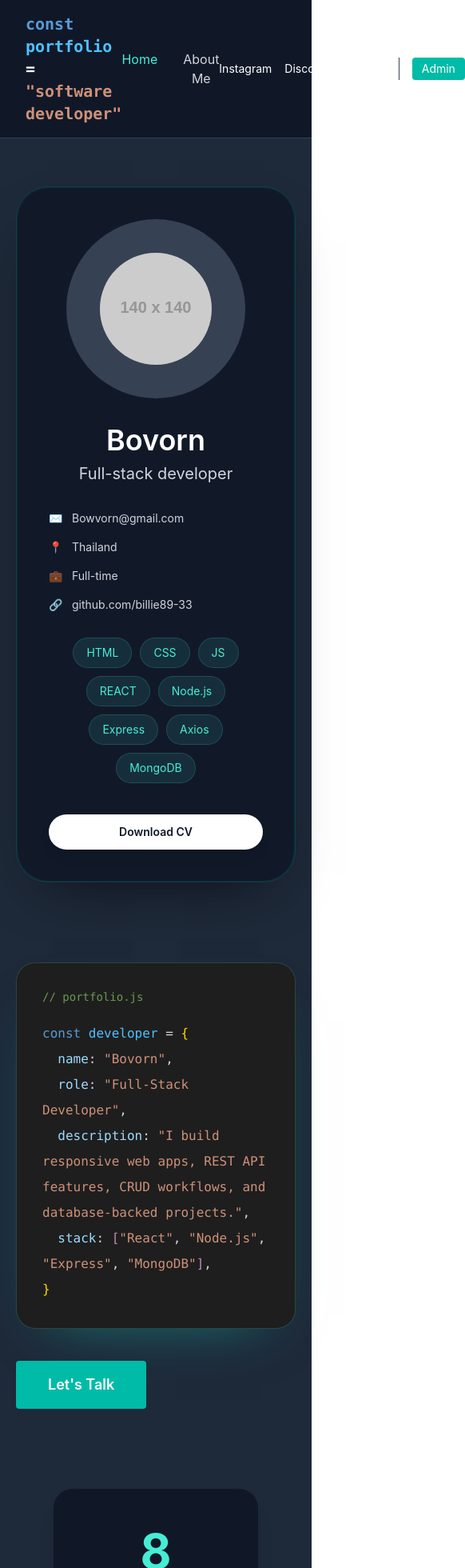
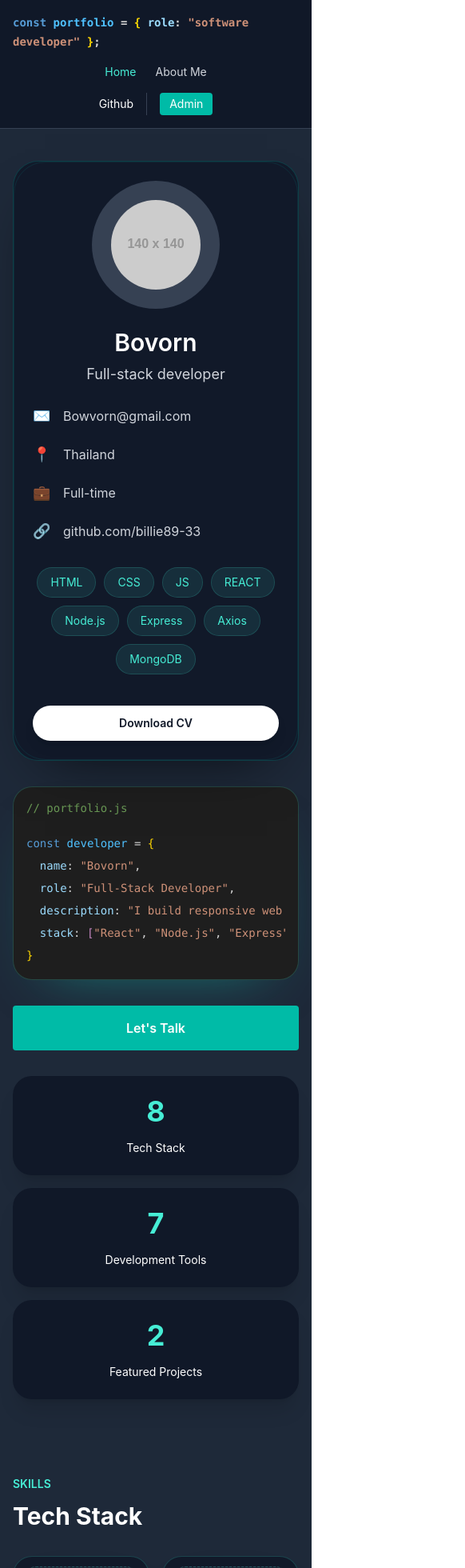
Before and after one commit to billie89-33/Portfolio, a React (Vite) app: page / in a window 390 px wide. Shown: the top 1960 px of the page at 80% size, 582 px wide, since content can reach past the window. Built offline with nearby package versions, Linux system fonts and the light colour scheme.

Commit message:
fix ui for md all

```diff
--- a/src/components/Navbar.jsx
+++ b/src/components/Navbar.jsx
@@ -6,28 +6,32 @@ export default function Navbar() {
   const auth = useAuth()
 
   return (
-    <header className="w-full bg-gray-900 text-white border-b border-gray-700">
-      <div className="flex items-center justify-between px-8 py-4">
-        <div className="flex items-center gap-4">
-          <NavLink to="/" className="font-mono text-xl font-semibold">
+    <header className="w-full border-b border-gray-700 bg-gray-900 text-white">
+      <div className="mx-auto flex w-full max-w-[1400px] flex-col gap-4 px-4 py-4 sm:px-6 lg:flex-row lg:items-center lg:justify-between lg:px-8">
+        <div className="min-w-0">
+          <NavLink to="/" className="block break-words font-mono text-sm font-semibold leading-6 sm:text-base xl:text-xl">
             <span className="text-[#569cd6]">const</span>{' '}
             <span className="text-[#4fc1ff]">portfolio</span>{' '}
-            <span className="text-white">=</span>{' '}
+            <span className="text-[#d4d4d4]">=</span>{' '}
+            <span className="text-[#ffd700]">&#123;</span>{' '}
+            <span className="text-[#9cdcfe]">role</span>
+            <span className="text-[#d4d4d4]">:</span>{' '}
             <span className="text-[#ce9178]">&quot;software developer&quot;</span>
+            <span className="text-[#d4d4d4]"> </span>
+            <span className="text-[#ffd700]">&#125;</span>
+            <span className="text-[#d4d4d4]">;</span>
           </NavLink>
         </div>
 
-        <nav className="flex-1 text-center flex gap-8 justify-center">
+        <nav className="flex justify-center gap-6 text-sm sm:gap-8 sm:text-base lg:flex-1">
           <NavLink to="/" className={({isActive}) => `${isActive ? 'text-teal-300' : 'text-gray-300'} hover:text-teal-300`} end>Home</NavLink>
           <NavLink to="/about-me" className={({isActive}) => `${isActive ? 'text-teal-300' : 'text-gray-300'} hover:text-teal-300`}>About Me</NavLink>
         </nav>
 
-        <div className="flex items-center gap-4">
-          <a href="https://instagram.com" target="_blank" rel="noreferrer" className="text-sm hover:text-teal-300">Instagram</a>
-          <a href="https://discord.com" target="_blank" rel="noreferrer" className="text-sm hover:text-teal-300">Discord</a>
-          <a href="https://github.com" target="_blank" rel="noreferrer" className="text-sm hover:text-teal-300">Github</a>
+        <div className="flex flex-wrap items-center justify-center gap-4 lg:justify-end">
+          <a href="https://github.com/billie89-33" target="_blank" rel="noreferrer" className="text-sm hover:text-teal-300">Github</a>
 
-          <div className="flex items-center gap-2 ml-4 pl-4 border-l border-gray-700">
+          <div className="flex items-center gap-2 border-l border-gray-700 pl-4">
             {auth?.isAdmin ? (
               <NavLink to="/admin" className="px-3 py-1 bg-gray-800 rounded text-sm hover:bg-gray-700">Admin</NavLink>
             ) : null}
--- a/src/components/features/Home/DevelopmentTools.jsx
+++ b/src/components/features/Home/DevelopmentTools.jsx
@@ -18,27 +18,27 @@ const toolSections = [
 
 export default function DevelopmentTools() {
   return (
-    <section id="development-tools" className="scroll-mt-20 bg-gray-800 px-5 py-20 text-white">
+    <section id="development-tools" className="scroll-mt-20 bg-gray-800 px-4 py-14 text-white sm:px-5 sm:py-20">
       <div className="mx-auto w-full max-w-[1200px]">
-        <div className="mb-10">
+        <div className="mb-8 sm:mb-10">
           <p className="text-sm font-semibold uppercase text-teal-300">Workflow</p>
-          <h2 className="mt-3 text-4xl font-bold">Development Tools</h2>
+          <h2 className="mt-3 text-3xl font-bold sm:text-4xl">Development Tools</h2>
         </div>
 
-        <div className="grid gap-8 lg:grid-cols-2">
+        <div className="grid gap-5 sm:gap-8 lg:grid-cols-2">
           {toolSections.map((section) => (
             <div
               key={section.title}
-              className="min-h-72 rounded-3xl border border-teal-300/20 bg-gray-900/90 p-8 shadow-[0_30px_70px_-45px_rgba(20,184,166,0.65)] transition hover:-translate-y-1 hover:border-teal-300/50"
+              className="rounded-3xl border border-teal-300/20 bg-gray-900/90 p-5 shadow-[0_30px_70px_-45px_rgba(20,184,166,0.65)] transition hover:-translate-y-1 hover:border-teal-300/50 sm:min-h-72 sm:p-8"
             >
               <p className="text-base font-semibold uppercase text-teal-300">{section.title}</p>
-              <p className="mt-5 min-h-24 text-base leading-7 text-gray-300">{section.description}</p>
+              <p className="mt-4 text-sm leading-6 text-gray-300 sm:mt-5 sm:min-h-24 sm:text-base sm:leading-7">{section.description}</p>
 
-              <div className="mt-8 flex flex-wrap gap-4">
+              <div className="mt-6 flex flex-wrap gap-3 sm:mt-8 sm:gap-4">
                 {section.tools.map((tool) => (
                   <span
                     key={tool}
-                    className="rounded-full bg-teal-300/10 px-5 py-3 text-sm font-semibold text-teal-300 ring-1 ring-teal-300/25"
+                    className="rounded-full bg-teal-300/10 px-4 py-2 text-sm font-semibold text-teal-300 ring-1 ring-teal-300/25 sm:px-5 sm:py-3"
                   >
                     {tool}
                   </span>
--- a/src/components/features/Home/FeaturedProject.jsx
+++ b/src/components/features/Home/FeaturedProject.jsx
@@ -30,30 +30,30 @@ const projects = [
 
 export default function FeaturedProject() {
   return (
-    <section id="featured-project" className="scroll-mt-20 bg-gray-800 px-5 py-20 text-white">
+    <section id="featured-project" className="scroll-mt-20 bg-gray-800 px-4 py-14 text-white sm:px-5 sm:py-20">
       <div className="mx-auto w-full max-w-[1200px]">
-        <div className="mb-10">
+        <div className="mb-8 sm:mb-10">
           <p className="text-sm font-semibold uppercase text-teal-300">Portfolio Work</p>
-          <h2 className="mt-3 text-4xl font-bold">Featured Projects</h2>
+          <h2 className="mt-3 text-3xl font-bold sm:text-4xl">Featured Projects</h2>
         </div>
 
-        <div className="grid gap-8 lg:grid-cols-2">
+        <div className="grid gap-5 sm:gap-8 lg:grid-cols-2">
           {projects.map((project) => (
             <div
               key={project.name}
-              className="rounded-3xl border border-teal-300/20 bg-gray-900/90 p-8 shadow-[0_30px_70px_-45px_rgba(20,184,166,0.65)] transition hover:-translate-y-1 hover:border-teal-300/50"
+              className="rounded-3xl border border-teal-300/20 bg-gray-900/90 p-5 shadow-[0_30px_70px_-45px_rgba(20,184,166,0.65)] transition hover:-translate-y-1 hover:border-teal-300/50 sm:p-8"
             >
               <p className="text-base font-semibold uppercase text-teal-300">{project.type}</p>
-              <h3 className="mt-4 text-3xl font-bold text-white">{project.name}</h3>
-              <p className="mt-5 min-h-28 text-base leading-7 text-gray-300">{project.description}</p>
+              <h3 className="mt-4 break-words text-2xl font-bold text-white sm:text-3xl">{project.name}</h3>
+              <p className="mt-5 text-sm leading-6 text-gray-300 sm:min-h-28 sm:text-base sm:leading-7">{project.description}</p>
 
-              <div className="mt-8 flex flex-wrap gap-3">
+              <div className="mt-6 flex flex-col gap-3 sm:mt-8 sm:flex-row sm:flex-wrap">
                 {project.liveDemo ? (
                   <a
                     href={project.liveDemo}
                     target="_blank"
                     rel="noopener noreferrer"
-                    className="inline-flex rounded-full bg-teal-500 px-6 py-3 text-sm font-semibold text-white transition hover:bg-teal-600 focus:outline-none focus:ring-2 focus:ring-teal-300"
+                    className="inline-flex justify-center rounded-full bg-teal-500 px-6 py-3 text-sm font-semibold text-white transition hover:bg-teal-600 focus:outline-none focus:ring-2 focus:ring-teal-300"
                   >
                     Live Demo
                   </a>
@@ -62,13 +62,13 @@ export default function FeaturedProject() {
                   href={project.repository}
                   target="_blank"
                   rel="noopener noreferrer"
-                  className="inline-flex rounded-full bg-white px-6 py-3 text-sm font-semibold text-gray-900 transition hover:bg-gray-100 focus:outline-none focus:ring-2 focus:ring-teal-300"
+                  className="inline-flex justify-center rounded-full bg-white px-6 py-3 text-sm font-semibold text-gray-900 transition hover:bg-gray-100 focus:outline-none focus:ring-2 focus:ring-teal-300"
                 >
                   View on GitHub
                 </a>
               </div>
 
-              <div className="mt-8 rounded-2xl border border-teal-300/20 bg-gray-800/70 p-6">
+              <div className="mt-6 rounded-2xl border border-teal-300/20 bg-gray-800/70 p-4 sm:mt-8 sm:p-6">
                 <p className="text-sm font-semibold uppercase text-teal-300">Project Notes</p>
                 <div className="mt-5 space-y-4">
                   {project.details.map((detail) => (
--- a/src/components/features/Home/HeroBanner.jsx
+++ b/src/components/features/Home/HeroBanner.jsx
@@ -2,31 +2,31 @@ import React from 'react'
 
 export default function HeroBanner() {
   return (
-    <section className="bg-gray-800 flex items-center justify-center w-screen">
-      <div className="text-white flex items-center justify-center gap-25 w-full max-w-[1400px] px-5 py-15 mx-auto flex-wrap">
-        <div className="relative flex flex-col items-center w-[360px] rounded-[2.5rem] border border-teal-400/20 bg-gray-900/90 p-10 shadow-[0_30px_70px_-40px_rgba(0,0,0,0.8)]">
+    <section className="flex w-full items-center justify-center overflow-x-hidden bg-gray-800">
+      <div className="mx-auto flex w-full max-w-[1400px] flex-col items-center justify-center gap-8 px-4 py-10 text-white sm:px-5 sm:py-14 lg:gap-12 xl:flex-row xl:gap-20">
+        <div className="relative flex w-full max-w-[400px] flex-col items-center rounded-[2rem] border border-teal-400/20 bg-gray-900/90 p-6 shadow-[0_30px_70px_-40px_rgba(0,0,0,0.8)] sm:p-10">
           <div className="pointer-events-none absolute inset-0 rounded-[2.5rem] border border-teal-400/10" />
-          <div className="relative rounded-full bg-gray-700 w-56 h-56 flex items-center justify-center mb-8">
-            <img src="https://via.placeholder.com/140" alt="avatar" className="rounded-full" />
+          <div className="relative mb-6 flex h-40 w-40 items-center justify-center rounded-full bg-gray-700 sm:mb-8 sm:h-56 sm:w-56">
+            <img src="https://via.placeholder.com/140" alt="avatar" className="h-28 w-28 rounded-full object-cover sm:h-auto sm:w-auto" />
           </div>
-          <h3 className="relative text-4xl font-semibold">Bovorn</h3>
-          <p className="relative text-xl text-gray-300 mt-2 mb-8">Full-stack developer</p>
+          <h3 className="relative text-3xl font-semibold sm:text-4xl">Bovorn</h3>
+          <p className="relative mb-6 mt-2 text-lg text-gray-300 sm:mb-8 sm:text-xl">Full-stack developer</p>
 
-          <div className="relative w-full space-y-4 text-left">
-            <div className="flex items-center gap-3 text-sm text-gray-300">
-              <span className="text-teal-300">✉</span>
+          <div className="relative w-full space-y-5 text-left">
+            <div className="flex items-center gap-4 text-base text-gray-300 sm:text-sm">
+              <span className="text-lg text-teal-300 sm:text-base">✉</span>
               <span>Bowvorn@gmail.com</span>
             </div>
-            <div className="flex items-center gap-3 text-sm text-gray-300">
-              <span className="text-teal-300">📍</span>
+            <div className="flex items-center gap-4 text-base text-gray-300 sm:text-sm">
+              <span className="text-lg text-teal-300 sm:text-base">📍</span>
               <span>Thailand</span>
             </div>
-            <div className="flex items-center gap-3 text-sm text-gray-300">
-              <span className="text-teal-300">💼</span>
+            <div className="flex items-center gap-4 text-base text-gray-300 sm:text-sm">
+              <span className="text-lg text-teal-300 sm:text-base">💼</span>
               <span>Full-time </span>
             </div>
-            <div className="flex items-center gap-3 text-sm text-gray-300">
-              <span className="text-teal-300">🔗</span>
+            <div className="flex items-center gap-4 text-base text-gray-300 sm:text-sm">
+              <span className="text-lg text-teal-300 sm:text-base">🔗</span>
               <a
                 href="https://github.com/billie89-33"
                 target="_blank"
@@ -51,10 +51,10 @@ export default function HeroBanner() {
           </button>
         </div>
 
-        <div className="flex-1 text-white min-w-min">
-          <div className="max-w-3xl rounded-3xl border border-teal-300/20 bg-[#1e1e1e] p-8 font-mono shadow-[0_30px_70px_-45px_rgba(20,184,166,0.65)]">
+        <div className="w-full min-w-0 flex-1 text-white">
+          <div className="w-full max-w-3xl rounded-3xl border border-teal-300/20 bg-[#1e1e1e] p-4 font-mono shadow-[0_30px_70px_-45px_rgba(20,184,166,0.65)] sm:p-6 lg:max-w-4xl lg:p-10">
             <p className="text-sm text-[#6a9955]">// portfolio.js</p>
-            <pre className="mt-5 overflow-x-auto whitespace-pre-wrap text-base leading-8 text-[#d4d4d4] md:text-lg">
+            <pre className="mt-5 overflow-x-auto whitespace-pre text-sm leading-7 text-[#d4d4d4] sm:text-base md:text-lg lg:overflow-visible lg:whitespace-pre-wrap lg:text-lg lg:leading-9">
               <code>
                 <span className="text-[#569cd6]">const</span>
                 <span> </span>
@@ -103,33 +103,33 @@ export default function HeroBanner() {
             href="https://mail.google.com/mail/?view=cm&fs=1&to=bowvorn@gmail.com"
             target="_blank"
             rel="noopener noreferrer"
-            className="mt-10 inline-flex px-10 py-4 bg-teal-500 text-white rounded font-semibold text-lg hover:bg-teal-600 transition"
+            className="mt-8 inline-flex w-full justify-center rounded bg-teal-500 px-8 py-4 text-base font-semibold text-white transition hover:bg-teal-600 sm:w-auto sm:text-lg"
           >
             Let&apos;s Talk
           </a>
         </div>
 
-        <aside className="flex flex-col gap-10 w-64">
+        <aside className="grid w-full max-w-3xl grid-cols-1 gap-4 sm:grid-cols-3 xl:w-64 xl:grid-cols-1 xl:gap-10">
           <a
             href="#tech-stack"
-            className="bg-gray-900 text-teal-300 rounded-3xl p-12 shadow-xl text-center transition hover:-translate-y-1 hover:bg-gray-950 focus:outline-none focus:ring-2 focus:ring-teal-300"
+            className="rounded-3xl bg-gray-900 p-6 text-center text-teal-300 shadow-xl transition hover:-translate-y-1 hover:bg-gray-950 focus:outline-none focus:ring-2 focus:ring-teal-300 sm:p-8 xl:p-12"
           >
-            <div className="text-6xl font-bold">8</div>
-            <div className="text-base text-white mt-6">Tech Stack</div>
+            <div className="text-4xl font-bold sm:text-5xl xl:text-6xl">8</div>
+            <div className="mt-4 text-sm text-white sm:text-base xl:mt-6">Tech Stack</div>
           </a>
           <a
             href="#development-tools"
-            className="bg-gray-900 text-teal-300 rounded-3xl p-12 shadow-xl text-center transition hover:-translate-y-1 hover:bg-gray-950 focus:outline-none focus:ring-2 focus:ring-teal-300"
+            className="rounded-3xl bg-gray-900 p-6 text-center text-teal-300 shadow-xl transition hover:-translate-y-1 hover:bg-gray-950 focus:outline-none focus:ring-2 focus:ring-teal-300 sm:p-8 xl:p-12"
           >
-            <div className="text-6xl font-bold">7</div>
-            <div className="text-base text-white mt-6">Development Tools</div>
+            <div className="text-4xl font-bold sm:text-5xl xl:text-6xl">7</div>
+            <div className="mt-4 text-sm text-white sm:text-base xl:mt-6">Development Tools</div>
           </a>
           <a
             href="#featured-project"
-            className="bg-gray-900 text-teal-300 rounded-3xl p-12 shadow-xl text-center transition hover:-translate-y-1 hover:bg-gray-950 focus:outline-none focus:ring-2 focus:ring-teal-300"
+            className="rounded-3xl bg-gray-900 p-6 text-center text-teal-300 shadow-xl transition hover:-translate-y-1 hover:bg-gray-950 focus:outline-none focus:ring-2 focus:ring-teal-300 sm:p-8 xl:p-12"
           >
-            <div className="text-6xl font-bold">2</div>
-            <div className="text-base text-white mt-6">Featured Projects</div>
+            <div className="text-4xl font-bold sm:text-5xl xl:text-6xl">2</div>
+            <div className="mt-4 text-sm text-white sm:text-base xl:mt-6">Featured Projects</div>
           </a>
         </aside>
       </div>
--- a/src/components/features/Home/ProgrammingLanguage.jsx
+++ b/src/components/features/Home/ProgrammingLanguage.jsx
@@ -11,24 +11,24 @@ const techStack = [
 
 export default function ProgrammingLanguage() {
   return (
-    <section id="tech-stack" className="scroll-mt-20 bg-gray-800 px-5 py-20 text-white">
+    <section id="tech-stack" className="scroll-mt-20 bg-gray-800 px-4 py-14 text-white sm:px-5 sm:py-20">
       <div className="mx-auto w-full max-w-[1200px]">
-        <div className="mb-10">
+        <div className="mb-8 sm:mb-10">
           <p className="text-sm font-semibold uppercase text-teal-300">Skills</p>
-          <h2 className="mt-3 text-4xl font-bold">Tech Stack</h2>
+          <h2 className="mt-3 text-3xl font-bold sm:text-4xl">Tech Stack</h2>
         </div>
 
-        <div className="grid grid-cols-2 gap-6 md:grid-cols-4">
+        <div className="grid grid-cols-2 gap-4 sm:gap-6 md:grid-cols-4">
           {techStack.map((tech) => (
             <div
               key={tech.name}
-              className="aspect-square rounded-3xl border border-teal-300/20 bg-gray-900/90 p-5 shadow-[0_30px_70px_-45px_rgba(20,184,166,0.65)] transition hover:-translate-y-1 hover:border-teal-300/50"
+              className="aspect-square rounded-3xl border border-teal-300/20 bg-gray-900/90 p-3 shadow-[0_30px_70px_-45px_rgba(20,184,166,0.65)] transition hover:-translate-y-1 hover:border-teal-300/50 sm:p-5"
             >
-              <div className="flex h-full flex-col items-center justify-center gap-4 rounded-2xl border border-dashed border-teal-300/25 bg-gray-800/70 p-4 text-center">
+              <div className="flex h-full flex-col items-center justify-center gap-3 rounded-2xl border border-dashed border-teal-300/25 bg-gray-800/70 p-3 text-center sm:gap-4 sm:p-4">
                 {tech.image ? (
-                  <img src={tech.image} alt={`${tech.name} logo`} className="h-16 w-16 object-contain" />
+                  <img src={tech.image} alt={`${tech.name} logo`} className="h-12 w-12 object-contain sm:h-16 sm:w-16" />
                 ) : (
-                  <div className="flex h-16 w-16 items-center justify-center rounded-2xl bg-teal-300/10 text-lg font-bold text-teal-300">
+                  <div className="flex h-12 w-12 items-center justify-center rounded-2xl bg-teal-300/10 text-base font-bold text-teal-300 sm:h-16 sm:w-16 sm:text-lg">
                     {tech.name.slice(0, 2).toUpperCase()}
                   </div>
                 )}
--- a/src/pages/user/AboutMePage.jsx
+++ b/src/pages/user/AboutMePage.jsx
@@ -12,12 +12,12 @@ const highlights = [
 
 export default function AboutMePage() {
   return (
-    <section className="min-h-screen bg-gray-800 px-5 py-20 text-white">
+    <section className="min-h-screen bg-gray-800 px-4 py-14 text-white sm:px-5 sm:py-20">
       <div className="mx-auto w-full max-w-[1100px]">
-        <div className="mb-12">
+        <div className="mb-8 sm:mb-12">
           <p className="text-sm font-semibold uppercase text-teal-300">About Me</p>
-          <h1 className="mt-3 text-5xl font-bold">Full-Stack Developer focused on practical web solutions.</h1>
-          <p className="mt-6 max-w-3xl text-lg leading-8 text-gray-300">
+          <h1 className="mt-3 text-3xl font-bold leading-tight sm:text-5xl">Full-Stack Developer focused on practical web solutions.</h1>
+          <p className="mt-5 max-w-3xl text-base leading-7 text-gray-300 sm:mt-6 sm:text-lg sm:leading-8">
             I build modern web applications from the user interface to the backend API. My work focuses on clean
             React interfaces, reliable REST API integration, CRUD features, and database-backed applications that are
             easy to use and maintain.
@@ -25,8 +25,8 @@ export default function AboutMePage() {
         </div>
 
         <div className="grid gap-8 lg:grid-cols-[1.1fr_0.9fr]">
-          <div className="rounded-3xl border border-teal-300/20 bg-gray-900/90 p-8 shadow-[0_30px_70px_-45px_rgba(20,184,166,0.65)]">
-            <h2 className="text-2xl font-bold text-white">What I can do</h2>
+          <div className="rounded-3xl border border-teal-300/20 bg-gray-900/90 p-5 shadow-[0_30px_70px_-45px_rgba(20,184,166,0.65)] sm:p-8">
+            <h2 className="text-xl font-bold text-white sm:text-2xl">What I can do</h2>
             <p className="mt-5 text-base leading-7 text-gray-300">
               I can turn a UI idea into a working full-stack feature: structure the page, build reusable React
               components, connect data through REST endpoints, test requests, and store data in a database. I also use
@@ -35,8 +35,8 @@ export default function AboutMePage() {
             </p>
           </div>
 
-          <div className="rounded-3xl border border-teal-300/20 bg-gray-900/90 p-8 shadow-[0_30px_70px_-45px_rgba(20,184,166,0.65)]">
-            <h2 className="text-2xl font-bold text-white">Current stack</h2>
+          <div className="rounded-3xl border border-teal-300/20 bg-gray-900/90 p-5 shadow-[0_30px_70px_-45px_rgba(20,184,166,0.65)] sm:p-8">
+            <h2 className="text-xl font-bold text-white sm:text-2xl">Current stack</h2>
             <div className="mt-6 flex flex-wrap gap-3">
               {['HTML', 'CSS', 'JavaScript', 'React', 'Node.js', 'Express', 'Axios', 'MongoDB'].map((skill) => (
                 <span
@@ -50,8 +50,8 @@ export default function AboutMePage() {
           </div>
         </div>
 
-        <div className="mt-8 rounded-3xl border border-teal-300/20 bg-gray-900/90 p-8 shadow-[0_30px_70px_-45px_rgba(20,184,166,0.65)]">
-          <h2 className="text-2xl font-bold text-white">Skills and workflow</h2>
+        <div className="mt-8 rounded-3xl border border-teal-300/20 bg-gray-900/90 p-5 shadow-[0_30px_70px_-45px_rgba(20,184,166,0.65)] sm:p-8">
+          <h2 className="text-xl font-bold text-white sm:text-2xl">Skills and workflow</h2>
           <div className="mt-6 grid gap-4 md:grid-cols-2">
             {highlights.map((highlight) => (
               <div key={highlight} className="rounded-2xl border border-teal-300/15 bg-gray-800/70 p-5 text-gray-300">
```
Lines whose indentation alone changed are shown as unchanged.
